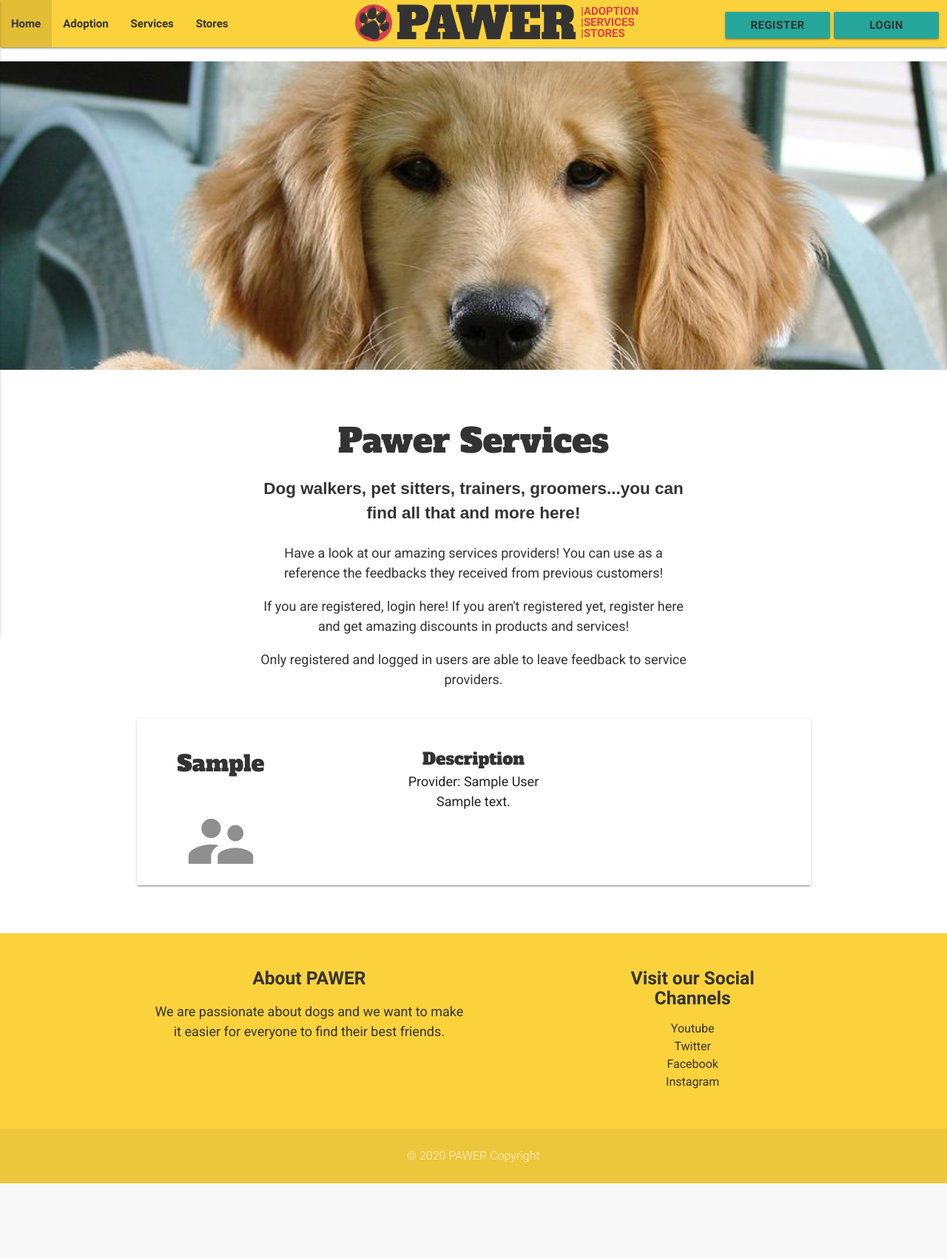
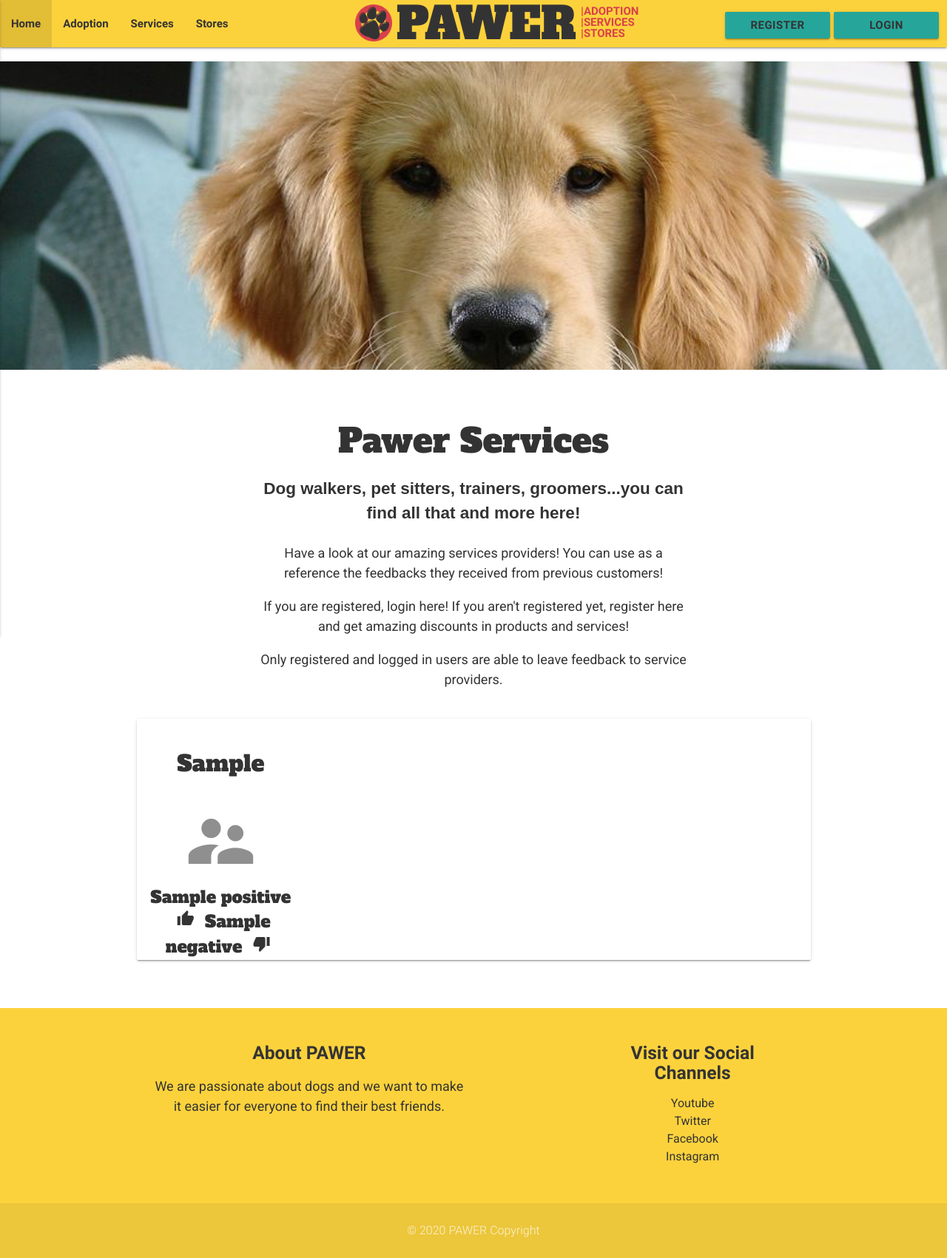
Before and after one commit to romqrq/Pawer, a Flask app: page /services in a window 1280 px wide. Shown: the whole page at 74% size. Before the commit the page ends 1600 px from the top, so only its background shows below. Run offline with Flask 2, Linux system fonts and the light colour scheme; a database or web service that is not in the repository returns one stand-in record (values such as "Sample title"); some libraries are stand-ins or nearby versions; some web fonts are replaced.

Commit message:
Added feedback button and display feedbacks received to services page

```diff
--- a/templates/pages/services.html
+++ b/templates/pages/services.html
@@ -24,7 +24,14 @@
                     <div class="card-image">
                         <i class="material-icons card-icon">supervisor_account</i>
                     </div>
+                    <div class="card-content-title">
+                        <span>{{service.fb_received.positive}}</span>
+                        <i class="material-icons card-action-button-icon">thumb_up</i>
+                        <span>{{service.fb_received.negative}}</span>
+                        <i class="material-icons card-action-button-icon">thumb_down</i>
+                    </div>
                 </div>
+                {% if session['is_staff'] %}
                 <div class="col s12 m6">
                     <div class="card-content">
                         <p class="card-content-title">Description</p>
@@ -34,6 +41,10 @@
                 </div>
                 {% if session['is_staff'] == 'is_staff' %}
                 <div class="col s12 m3 buttons-row">
+                    <a id="{{service._id}}" value="feedback" class="waves-effect waves-light btn card-action-button form-trigger">
+                        <i class="material-icons right card-action-button-icon">thumbs_up_down</i>
+                        <span>Feedback</span>
+                    </a>
                     <a id="{{service._id}}" value="edit"
                         class="waves-effect waves-light btn card-action-button form-trigger">
                         <i class="material-icons right card-action-button-icon">edit</i>
@@ -46,10 +57,12 @@
                     </a>
                 </div>
                 {% endif %}
+                {% endif %}
             </div>
+            {% include 'forms/services/feedback-service.html' %}
             {% if session['is_staff'] == 'is_staff' %}
-            {% include 'forms/services/edit-service.html' %}
-            {% include 'forms/services/delete-service.html' %}
+                {% include 'forms/services/edit-service.html' %}
+                {% include 'forms/services/delete-service.html' %}
             {% endif %}
             {% endfor %}
         </div>
```
